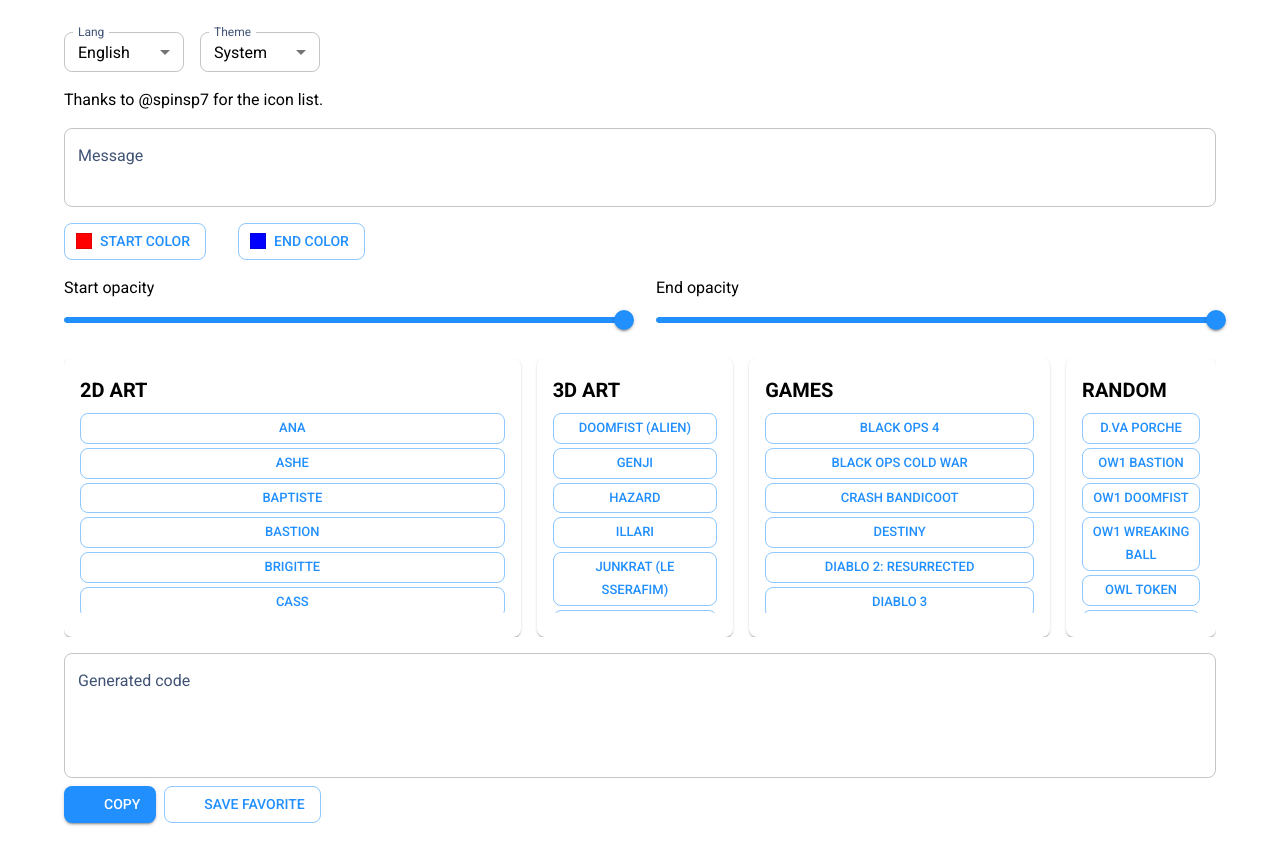
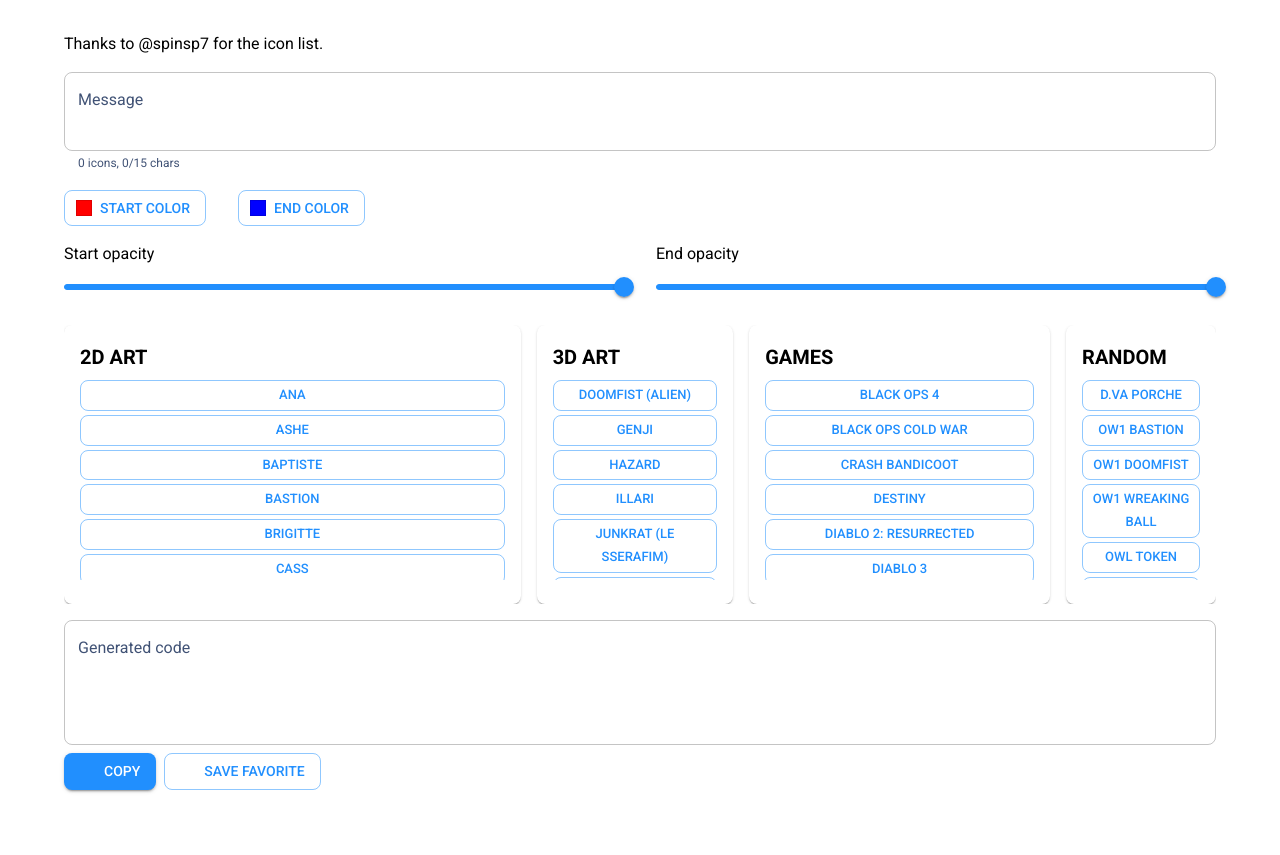
Before and after one commit to DanGimeno/ow-gradient, a Next.js app: page / in a window 1280 px wide. After the commit the page ends 822 px from the top, so only its background shows below. Built offline with nearby package versions, Linux system fonts and the light colour scheme; some icons are missing; what @mui/material-nextjs would draw is missing.

Commit message:
Add chat limits and discrete settings

```diff
--- a/src/components/GradientForm.js
+++ b/src/components/GradientForm.js
@@ -12,9 +12,6 @@
   IconButton,
   Menu,
   MenuItem,
-  FormControl,
-  InputLabel,
-  Select,
   Slider,
 } from '@mui/material';
 import StarIcon from '@mui/icons-material/Star';
@@ -22,6 +19,8 @@
 import DeleteIcon from '@mui/icons-material/Delete';
 import { messages } from '@/i18n';
 import { ColorModeContext } from '@/theme';
+import TranslateIcon from '@mui/icons-material/Translate';
+import Brightness4Icon from '@mui/icons-material/Brightness4';
 
 function hexToRgb(hex) {
   const h = hex.replace('#', '');
@@ -79,6 +78,12 @@
   const [code, setCode] = useState('');
   const [favorites, setFavorites] = useState([]);
   const [anchorEl, setAnchorEl] = useState(null);
+  const [langAnchor, setLangAnchor] = useState(null);
+  const [themeAnchor, setThemeAnchor] = useState(null);
+  const [error, setError] = useState('');
+  const [iconCount, setIconCount] = useState(0);
+  const [charCount, setCharCount] = useState(0);
+  const [charLimit, setCharLimit] = useState(15);
 
   useEffect(() => {
     const stored = localStorage.getItem('owFavorites');
@@ -86,6 +91,24 @@
       setFavorites(JSON.parse(stored));
     }
   }, []);
+
+  useEffect(() => {
+    const icons = (message.match(/<tx[^>]+>/gi) || []).length;
+    const textOnly = message.replace(/<tx[^>]+>/gi, '');
+    const count = textOnly.length;
+    const limits = [15, 13, 12, 10, 9];
+    const limit = limits[Math.min(icons, 4)];
+    setIconCount(icons);
+    setCharCount(count);
+    setCharLimit(limit);
+    if (icons > 4) {
+      setError(t.tooManyIcons);
+    } else if (count > limit) {
+      setError(t.charLimitExceeded);
+    } else {
+      setError('');
+    }
+  }, [message, t]);
 
   useEffect(() => {
     setCode(
@@ -141,32 +164,6 @@
   return (
     <Container maxWidth="lg">
       <Box sx={{ my: 4 }}>
-        <FormControl sx={{ mb: 2, minWidth: 120, mr: 2 }} size="small">
-          <InputLabel id="lang-label">Lang</InputLabel>
-          <Select
-            labelId="lang-label"
-            value={lang}
-            label="Lang"
-            onChange={(e) => setLang(e.target.value)}
-          >
-            <MenuItem value="en">English</MenuItem>
-            <MenuItem value="es">Español</MenuItem>
-            <MenuItem value="ca">Català</MenuItem>
-          </Select>
-        </FormControl>
-        <FormControl sx={{ mb: 2, minWidth: 120 }} size="small">
-          <InputLabel id="theme-label">{t.theme}</InputLabel>
-          <Select
-            labelId="theme-label"
-            value={colorMode.mode}
-            label={t.theme}
-            onChange={(e) => colorMode.setMode(e.target.value)}
-          >
-            <MenuItem value="system">{t.system}</MenuItem>
-            <MenuItem value="light">{t.light}</MenuItem>
-            <MenuItem value="dark">{t.dark}</MenuItem>
-          </Select>
-        </FormControl>
         <Typography variant="body1" sx={{ mb: 2 }}>
           {t.explanation}
         </Typography>
@@ -178,6 +175,10 @@
           value={message}
           onChange={(e) => setMessage(e.target.value)}
           sx={{ mb: 2 }}
+          error={Boolean(error)}
+          helperText={
+            error || `${iconCount} ${t.icons}, ${charCount}/${charLimit} ${t.chars}`
+          }
         />
         <Box sx={{ display: 'flex', gap: 4, mb: 2 }}>
           <Box sx={{ display: 'flex', flexDirection: 'column', alignItems: 'center', gap: 1 }}>
@@ -275,6 +276,7 @@
             variant="contained"
             onClick={handleCopy}
             startIcon={<ContentCopyIcon />}
+            disabled={Boolean(error)}
           >
             {t.copy}
           </Button>
@@ -282,6 +284,7 @@
             variant="outlined"
             onClick={handleSave}
             startIcon={<StarIcon />}
+            disabled={Boolean(error)}
           >
             {t.save}
           </Button>
@@ -337,6 +340,34 @@
           </MenuItem>
         ))}
       </Menu>
+      <Box
+        sx={{ position: 'fixed', bottom: 16, right: 16, display: 'flex', flexDirection: 'column', gap: 1 }}
+      >
+        <IconButton size="small" onClick={(e) => setLangAnchor(e.currentTarget)}>
+          <TranslateIcon fontSize="inherit" />
+        </IconButton>
+        <Menu
+          anchorEl={langAnchor}
+          open={Boolean(langAnchor)}
+          onClose={() => setLangAnchor(null)}
+        >
+          <MenuItem onClick={() => { setLang('en'); setLangAnchor(null); }}>English</MenuItem>
+          <MenuItem onClick={() => { setLang('es'); setLangAnchor(null); }}>Español</MenuItem>
+          <MenuItem onClick={() => { setLang('ca'); setLangAnchor(null); }}>Català</MenuItem>
+        </Menu>
+        <IconButton size="small" onClick={(e) => setThemeAnchor(e.currentTarget)}>
+          <Brightness4Icon fontSize="inherit" />
+        </IconButton>
+        <Menu
+          anchorEl={themeAnchor}
+          open={Boolean(themeAnchor)}
+          onClose={() => setThemeAnchor(null)}
+        >
+          <MenuItem onClick={() => { colorMode.setMode('system'); setThemeAnchor(null); }}>{t.system}</MenuItem>
+          <MenuItem onClick={() => { colorMode.setMode('light'); setThemeAnchor(null); }}>{t.light}</MenuItem>
+          <MenuItem onClick={() => { colorMode.setMode('dark'); setThemeAnchor(null); }}>{t.dark}</MenuItem>
+        </Menu>
+      </Box>
     </Container>
   );
 }
--- a/src/i18n.js
+++ b/src/i18n.js
@@ -16,6 +16,10 @@
     save: 'Save favorite',
     favorites: 'Favorites',
     noFavorites: 'No favorites saved',
+    icons: 'icons',
+    chars: 'chars',
+    tooManyIcons: 'Maximum 4 icons allowed',
+    charLimitExceeded: 'Character limit exceeded',
   },
   es: {
     explanation: 'Gracias a @spinsp7 por la lista de iconos.',
@@ -34,6 +38,10 @@
     save: 'Guardar en favoritos',
     favorites: 'Favoritos',
     noFavorites: 'No hay favoritos guardados',
+    icons: 'iconos',
+    chars: 'caracteres',
+    tooManyIcons: 'Máximo 4 iconos permitidos',
+    charLimitExceeded: 'Se superó el límite de caracteres',
   },
   ca: {
     explanation: "Gràcies a @spinsp7 per la llista d'icones.",
@@ -52,5 +60,9 @@
     save: 'Desa als favorits',
     favorites: 'Favorits',
     noFavorites: 'No hi ha favorits guardats',
+    icons: 'icones',
+    chars: 'caràcters',
+    tooManyIcons: 'Màxim 4 icones permeses',
+    charLimitExceeded: 'S\'ha superat el límit de caràcters',
   },
 };
```
